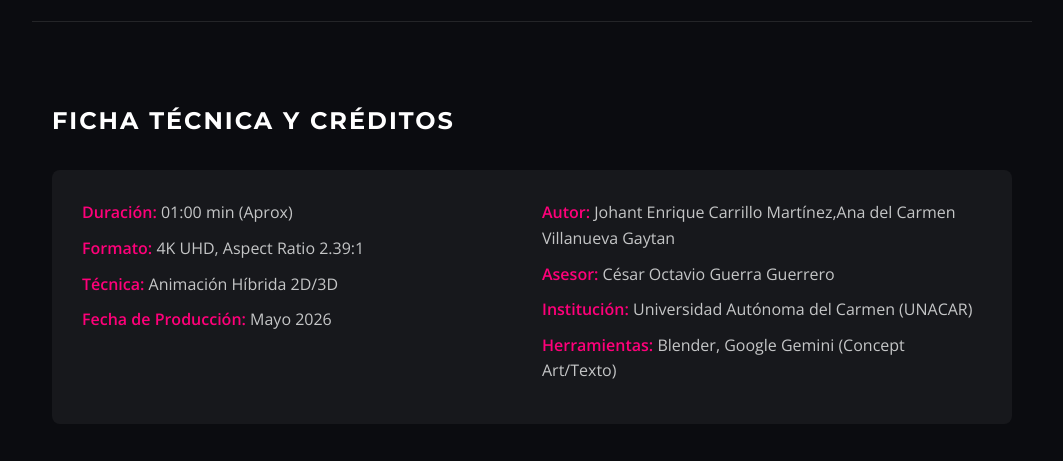
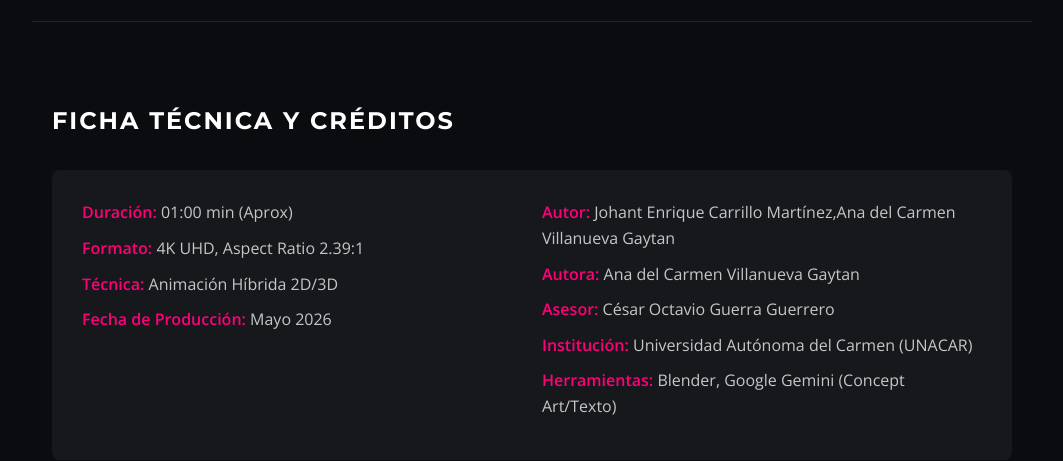
Before and after one commit to alexcraft1501-eng/nexus-cortometraje., a plain HTML site: page index.html in a window 1280 px wide. Shown: the part 3735-4196 px from the top of the page, without its empty margins (108-1171 px from the left). Drawn offline with nearby package versions, Linux system fonts and the light colour scheme.

Commit message:
Update index.html

```diff
--- a/index.html
+++ b/index.html
@@ -257,6 +257,7 @@
             <div>
                 <ul>
                     <li><span>Autor:</span> Johant Enrique Carrillo Martínez,Ana del Carmen Villanueva Gaytan</li>
+                    <li><span>Autora:</span> Ana del Carmen Villanueva Gaytan</li>
                     <li><span>Asesor:</span> César Octavio Guerra Guerrero</li>
                     <li><span>Institución:</span> Universidad Autónoma del Carmen (UNACAR)</li>
                     <li><span>Herramientas:</span> Blender, Google Gemini (Concept Art/Texto)</li>
```
